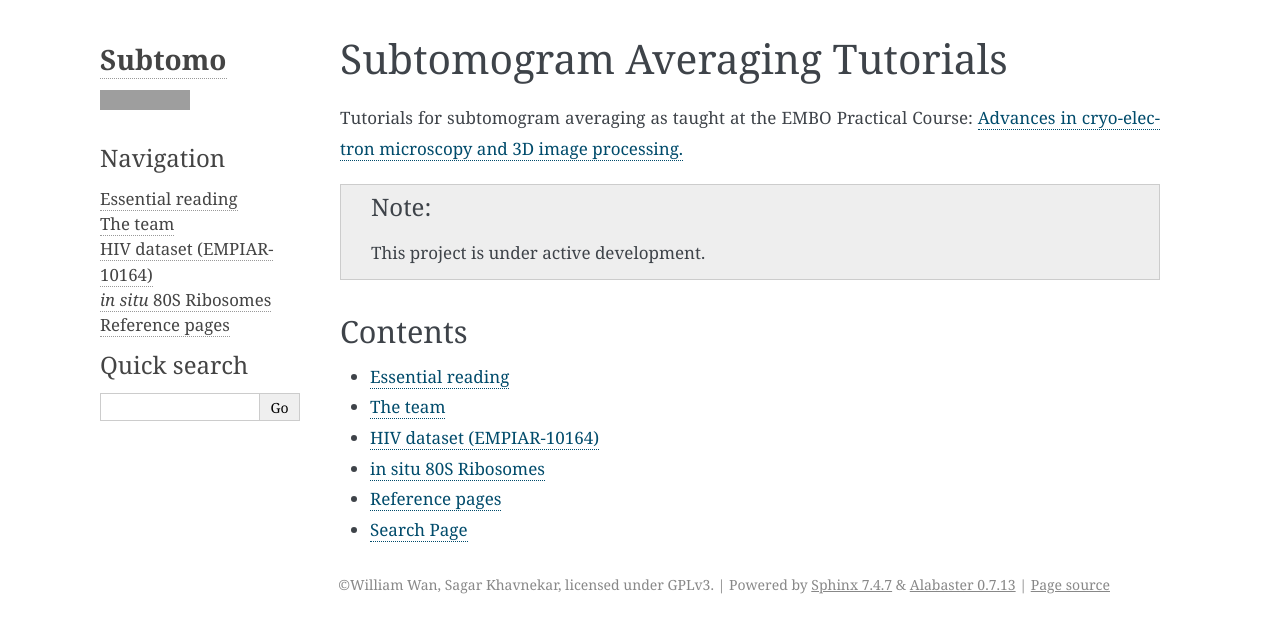
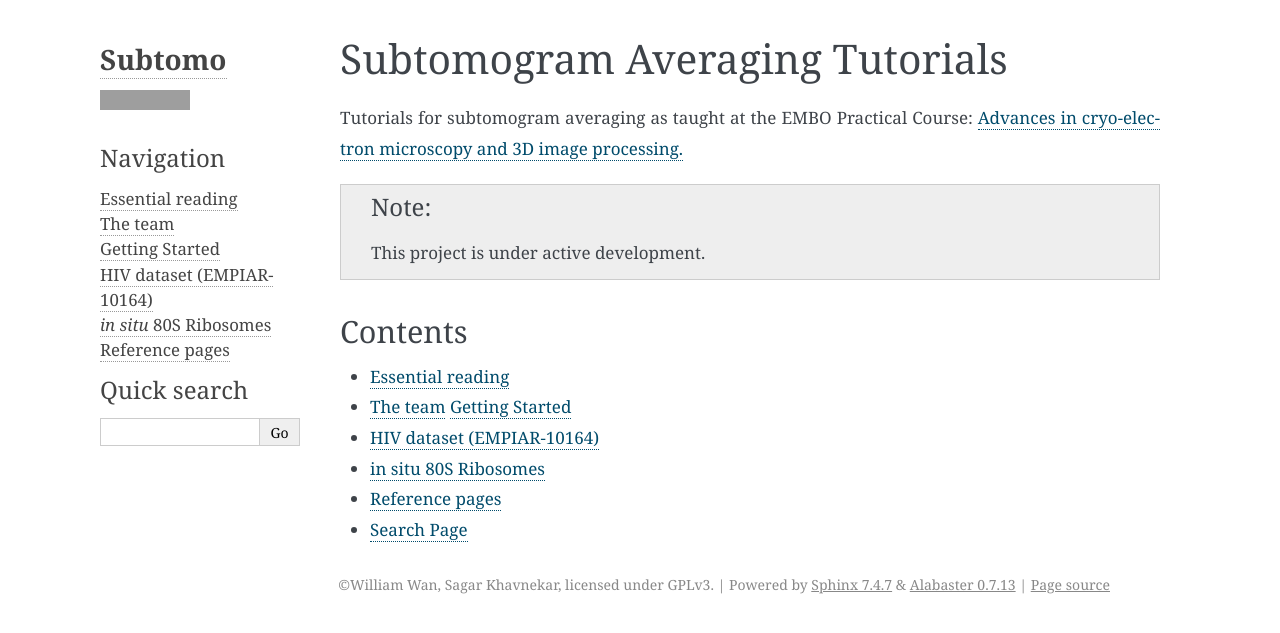
Before and after one commit to sagarbiophysics/Subtomo-tutorials, a Sphinx documentation site: the page built from source/index.rst, in a window 1280 px wide. Shown: the top 633 px of the page. Built offline with Sphinx 7.4.7, drawn with Linux system fonts in a browser that asks for light colours; part of the change alters nothing that is shown; grey boxes are pictures that could not be loaded.

```diff
--- a/source/index.rst
+++ b/source/index.rst
@@ -14,6 +14,7 @@ Contents
 
 -   :doc:`Reading`
 -   :doc:`Team`
+    :doc:`GettingStarted`
 -   :doc:`HIV/index`
 -   :doc:`80S_insitu/index`
 -   :doc:`Reference/index`
@@ -26,6 +27,7 @@ Contents
 
     Reading
     Team
+    GettingStarted
     HIV/index
     80S_insitu/index
     Reference/index
```
